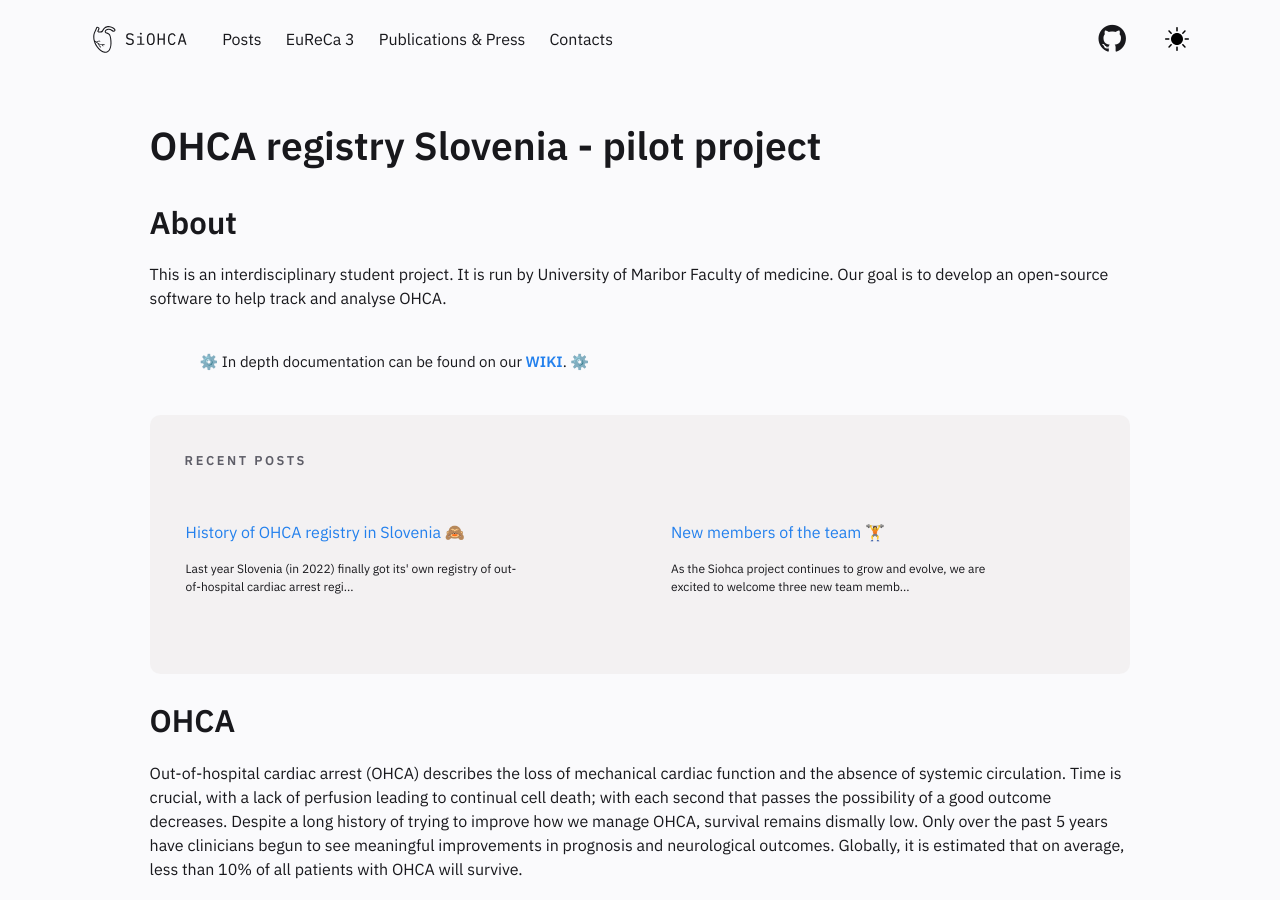
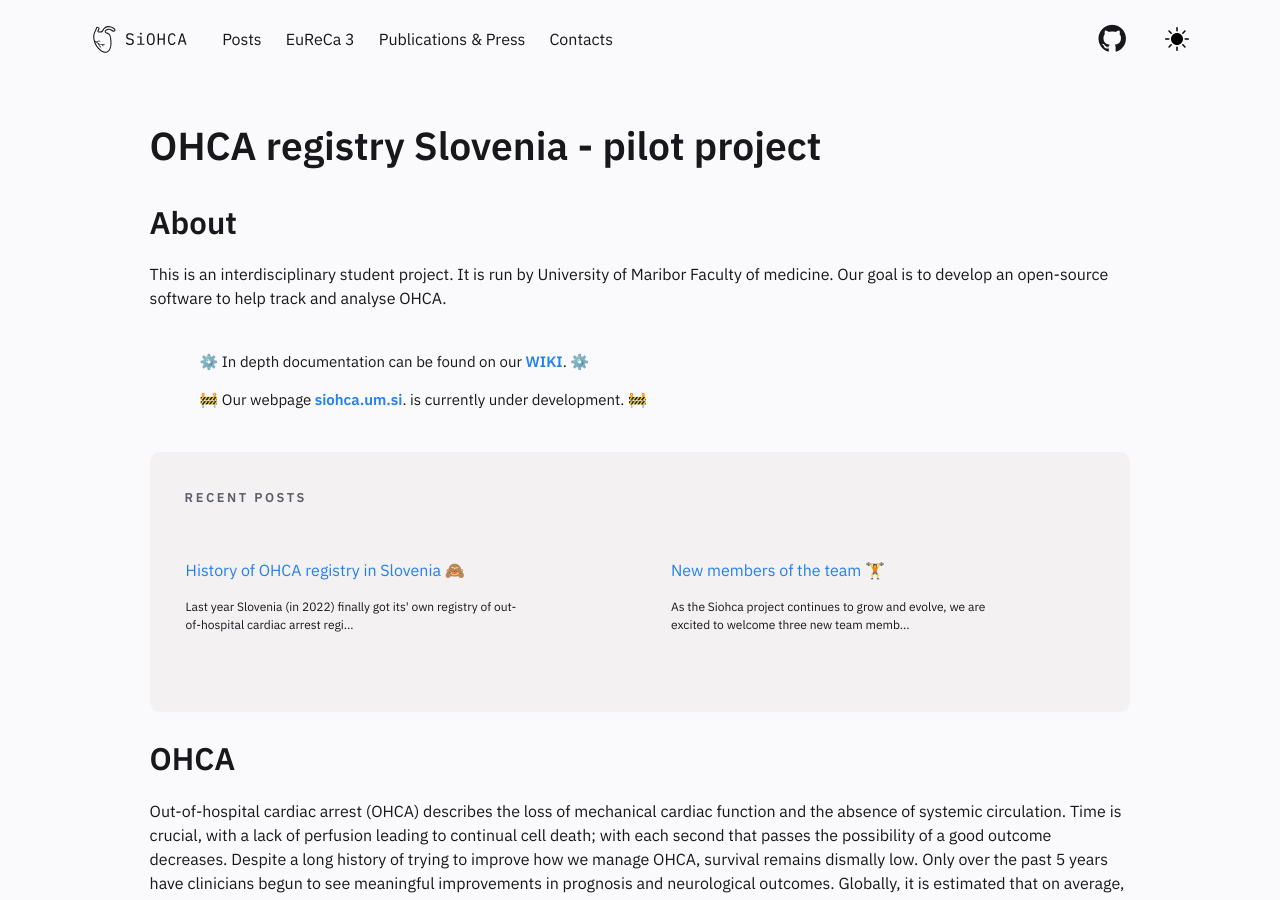
Before and after one commit to SterArcher/OHCA-registry-Slovenia, a Jekyll site: the page built from pages/index.md, in a window 1280 px wide and 900 px high. Built offline with Jekyll 4.4.1, drawn with Linux system fonts in a browser that asks for light colours; nearby versions of some CDN libraries.

Commit message:
Add under development announcement

```diff
--- a/_includes/Homepage.html
+++ b/_includes/Homepage.html
@@ -9,8 +9,12 @@
             <p>⚙️ In depth documentation can be found on our <strong><a
                         href="https://github.com/SterArcher/OHCA-registry-Slovenia/wiki#what-is-this-for">WIKI</a></strong>.
                 ⚙️</p>
+
+            <p>  🚧 Our webpage <strong><a
+                href="https://siohca.um.si">siohca.um.si</a></strong>.
+                is currently under development. 🚧
+            </p>
         </blockquote>
-
         {%- include Recent.html -%}
         <br />
 
```
